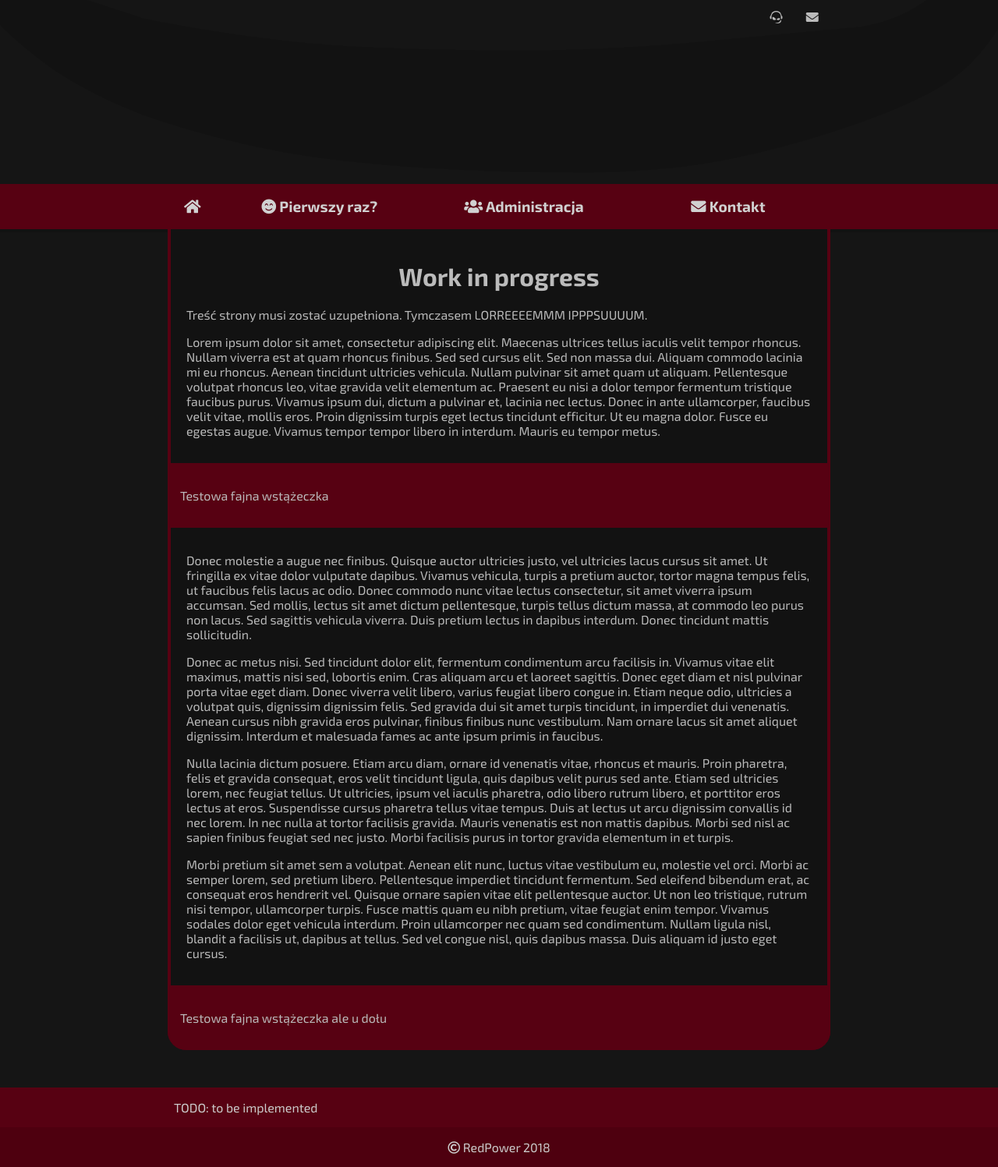
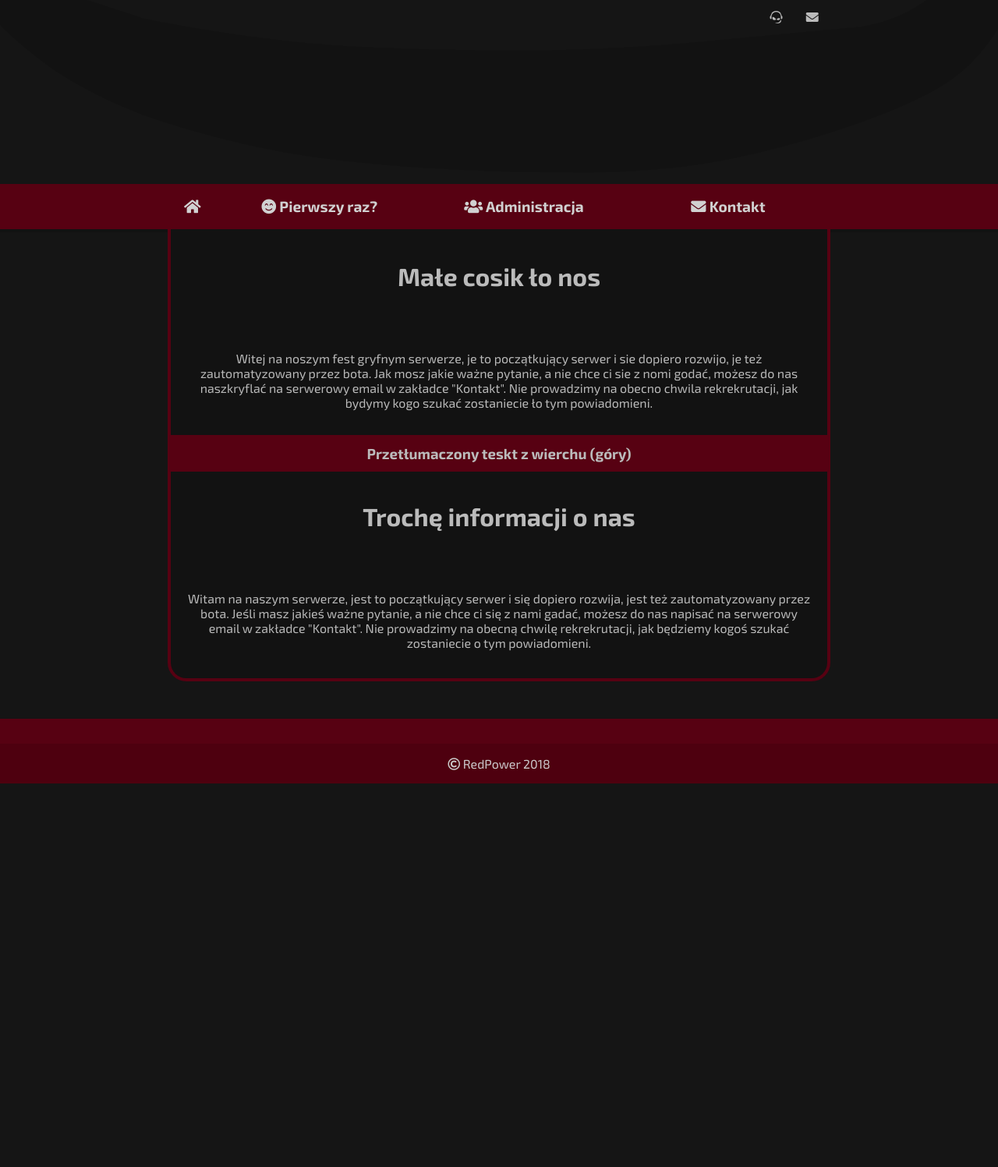
Before and after one commit to scooredmars/strona, a Jekyll site: the page built from pages/index.html, in a window 1280 px wide. Shown: the whole page at 78% size. Built offline with Jekyll 4.4.1, drawn with Linux system fonts in a browser that asks for light colours; nearby versions of some CDN libraries; after the commit the page ends 1005 px from its top, so only the background shows below that.

Commit message:
prace koncowe

```diff
--- a/_includes/footer.html
+++ b/_includes/footer.html
@@ -1,7 +1,7 @@
 <div class="footer">
 
 	<div class="aligner upper">
-		TODO: to be implemented
+
 	</div>
 
 	<div class="lower">
--- a/_sass/content.scss
+++ b/_sass/content.scss
@@ -13,6 +13,9 @@ $bottom-radius: 24px;
 
 .content {
   padding: 1.25em;
+  .info{
+    text-align: center;
+  }
 }
 
 .message {
--- a/pages/index.html
+++ b/pages/index.html
@@ -2,48 +2,32 @@
 layout: default
 permalink: /
 ---
+<div class="content">
+	<header>
+		<h1 class="centered">Małe cosik ło nos</h1>
+	</header>
+</div>
 
 <div class="content">
+		<div class="info">
+	<p>Witej na noszym fest gryfnym serwerze, je to początkujący serwer i sie dopiero rozwijo, je też zautomatyzowany przez bota. Jak mosz jakie ważne pytanie, a nie chce ci sie z nomi godać, możesz do nas naszkryflać na serwerowy email w zakładce "Kontakt". Nie prowadzimy na obecno chwila rekrekrutacji, jak bydymy kogo szukać zostaniecie ło tym powiadomieni.
+	</p>
+		</div>
+</div>
 
+<div class="message">
+		<h3 class="centered">Przetłumaczony teskt z wierchu (góry)</h3>
+</div>
+
+<div class="content">
 	<header>
+		<h1 class="centered">Trochę informacji o nas</h1>
+	</header>
+</div>
 
-		<h1 class="centered">Work in progress</h1>
-
-		<p>
-			Treść strony musi zostać uzupełniona. Tymczasem LORREEEEMMM IPPPSUUUUM.
-		</p>
-
-	</header>
-
-	<div id="lipsum">
-		<p>
-			Lorem ipsum dolor sit amet, consectetur adipiscing elit. Maecenas ultrices tellus iaculis velit tempor rhoncus. Nullam viverra est at quam rhoncus finibus. Sed sed cursus elit. Sed non massa dui. Aliquam commodo lacinia mi eu rhoncus. Aenean tincidunt ultricies vehicula. Nullam pulvinar sit amet quam ut aliquam. Pellentesque volutpat rhoncus leo, vitae gravida velit elementum ac. Praesent eu nisi a dolor tempor fermentum tristique faucibus purus. Vivamus ipsum dui, dictum a pulvinar et, lacinia nec lectus. Donec in ante ullamcorper, faucibus velit vitae, mollis eros. Proin dignissim turpis eget lectus tincidunt efficitur. Ut eu magna dolor. Fusce eu egestas augue. Vivamus tempor tempor libero in interdum. Mauris eu tempor metus.
+<div class="content">
+	<div class="info">
+		<p>Witam na naszym serwerze, jest to początkujący serwer i się dopiero rozwija, jest też zautomatyzowany przez bota. Jeśli masz jakieś ważne pytanie, a nie chce ci się z nami gadać, możesz do nas napisać na serwerowy email w zakładce "Kontakt". Nie prowadzimy na obecną chwilę rekrekrutacji, jak będziemy kogoś szukać zostaniecie o tym powiadomieni.
 		</p>
 	</div>
 </div>
-
-<div class="padded message">
-	<p>Testowa fajna wstążeczka</p>
-</div>
-
-<div class="content">
-	<div id="lipsum">
-		<p>
-			Donec molestie a augue nec finibus. Quisque auctor ultricies justo, vel ultricies lacus cursus sit amet. Ut fringilla ex vitae dolor vulputate dapibus. Vivamus vehicula, turpis a pretium auctor, tortor magna tempus felis, ut faucibus felis lacus ac odio. Donec commodo nunc vitae lectus consectetur, sit amet viverra ipsum accumsan. Sed mollis, lectus sit amet dictum pellentesque, turpis tellus dictum massa, at commodo leo purus non lacus. Sed sagittis vehicula viverra. Duis pretium lectus in dapibus interdum. Donec tincidunt mattis sollicitudin.
-		</p>
-		<p>
-			Donec ac metus nisi. Sed tincidunt dolor elit, fermentum condimentum arcu facilisis in. Vivamus vitae elit maximus, mattis nisi sed, lobortis enim. Cras aliquam arcu et laoreet sagittis. Donec eget diam et nisl pulvinar porta vitae eget diam. Donec viverra velit libero, varius feugiat libero congue in. Etiam neque odio, ultricies a volutpat quis, dignissim dignissim felis. Sed gravida dui sit amet turpis tincidunt, in imperdiet dui venenatis. Aenean cursus nibh gravida eros pulvinar, finibus finibus nunc vestibulum. Nam ornare lacus sit amet aliquet dignissim. Interdum et malesuada fames ac ante ipsum primis in faucibus.
-		</p>
-		<p>
-			Nulla lacinia dictum posuere. Etiam arcu diam, ornare id venenatis vitae, rhoncus et mauris. Proin pharetra, felis et gravida consequat, eros velit tincidunt ligula, quis dapibus velit purus sed ante. Etiam sed ultricies lorem, nec feugiat tellus. Ut ultricies, ipsum vel iaculis pharetra, odio libero rutrum libero, et porttitor eros lectus at eros. Suspendisse cursus pharetra tellus vitae tempus. Duis at lectus ut arcu dignissim convallis id nec lorem. In nec nulla at tortor facilisis gravida. Mauris venenatis est non mattis dapibus. Morbi sed nisl ac sapien finibus feugiat sed nec justo. Morbi facilisis purus in tortor gravida elementum in et turpis.
-		</p>
-		<p>
-			Morbi pretium sit amet sem a volutpat. Aenean elit nunc, luctus vitae vestibulum eu, molestie vel orci. Morbi ac semper lorem, sed pretium libero. Pellentesque imperdiet tincidunt fermentum. Sed eleifend bibendum erat, ac consequat eros hendrerit vel. Quisque ornare sapien vitae elit pellentesque auctor. Ut non leo tristique, rutrum nisi tempor, ullamcorper turpis. Fusce mattis quam eu nibh pretium, vitae feugiat enim tempor. Vivamus sodales dolor eget vehicula interdum. Proin ullamcorper nec quam sed condimentum. Nullam ligula nisl, blandit a facilisis ut, dapibus at tellus. Sed vel congue nisl, quis dapibus massa. Duis aliquam id justo eget cursus.
-		</p>
-	</div>
-
-</div>
-
-<div class="padded message">
-	<p>Testowa fajna wstążeczka ale u dołu</p>
-</div>
--- a/pages/sub/kontakt.html
+++ b/pages/sub/kontakt.html
@@ -27,7 +27,7 @@ permalink: /kontakt/
 				<i class="fas fa-envelope"></i>
 			</a>
 			<p>
-				Klikając ikonę powyżej zostaniesz przekierowany na pocztę, gdzie możesz do nas napisać email.
+				Klikając ikonę powyżej zostaniesz przekierowany na pocztę, gdzie możesz do nas napisać email, jeśli strona cię nie przekieruje oto nasz email: </br> " admin@redpower.me ".
 			</p>
 		</div>
 
--- a/pages/sub/pierwszy-raz-tutaj.html
+++ b/pages/sub/pierwszy-raz-tutaj.html
@@ -32,11 +32,13 @@ permalink: /pierwszy-raz-tutaj/
 </div>
 
 <div class="content">
+		<div class="info">
 	<p>
 		Kanał można zdobyć jeśli posiadasz rangę "Jo jest stały klient". Gdy posiadasz daną rangę, należy wejść na kanał "Cosik twojego",
 		znajdujący się nad "Antryjem". Następnie, Bot przekieruje cię na twój kanał.Można posiadać tylko 1 Kanał. Proszę o nieusuwanie
 		liczb przed nazwą kanału. W razie błędów prosze skontaktować się z administracją.
 	</p>
+		</div>
 </div>
 
 <div class="message">
@@ -44,11 +46,13 @@ permalink: /pierwszy-raz-tutaj/
 </div>
 
 <div class="content">
+		<div class="info">
 	<p>
 		Na serwerze znaduje się "Fachman pomogej!", w którym pomagamy użytkownikom z problemami serwerowymi.Nasze Biuro jest czynne
-		od 14:00 do 21:30. Aby uzyskać pomoc Administracji należy wejść na kanał "Tukej czekej aż przyjda". Następnie Admin skontaktuje
+		24/7, lecz musi ktoś siedzieć na serwerze z Administracji. Aby uzyskać pomoc Administracji należy wejść na kanał "Tukej czekej aż przyjda". Następnie Admin skontaktuje
 		się z wami.
 	</p>
+	</div>
 </div>
 
 <div class="message">
```
